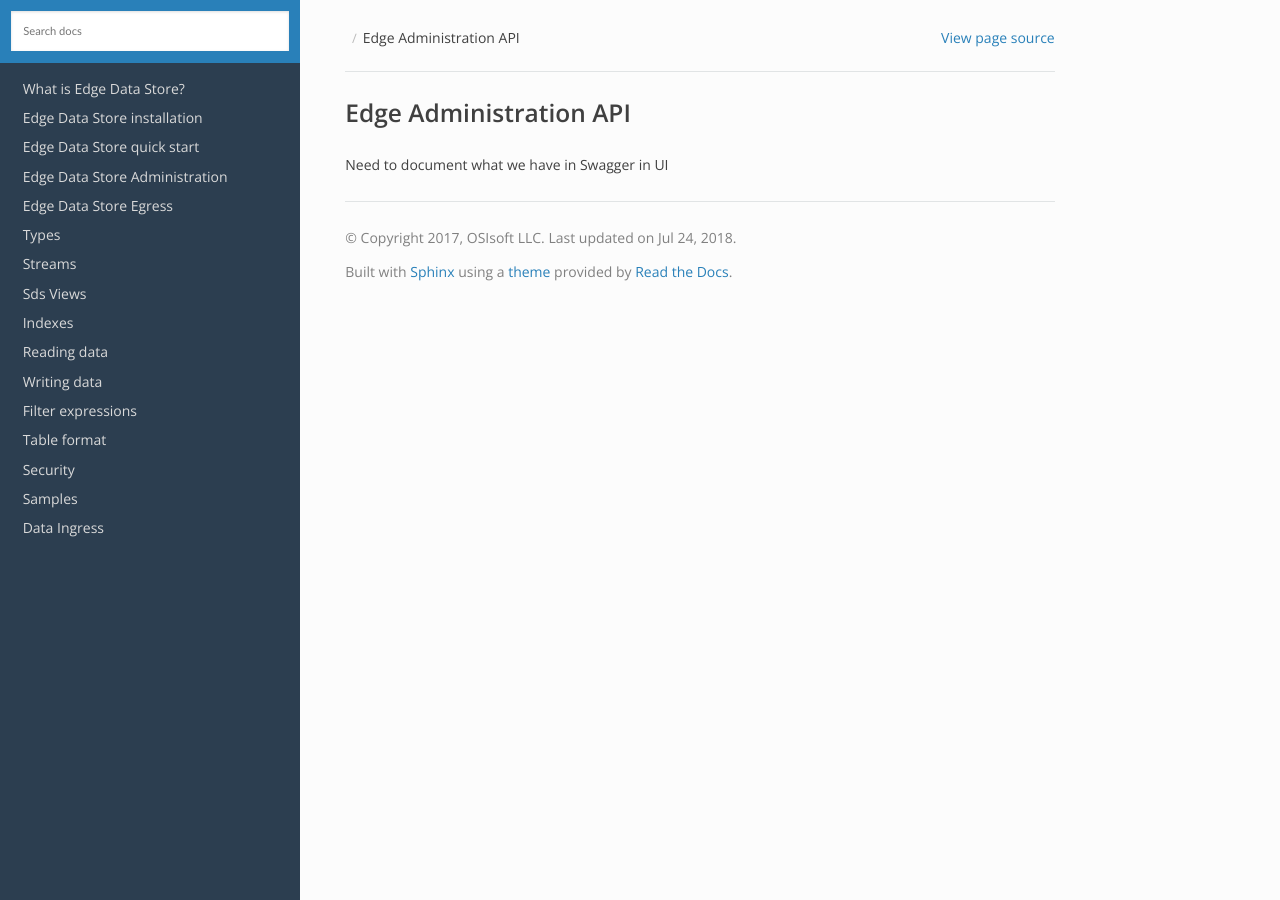
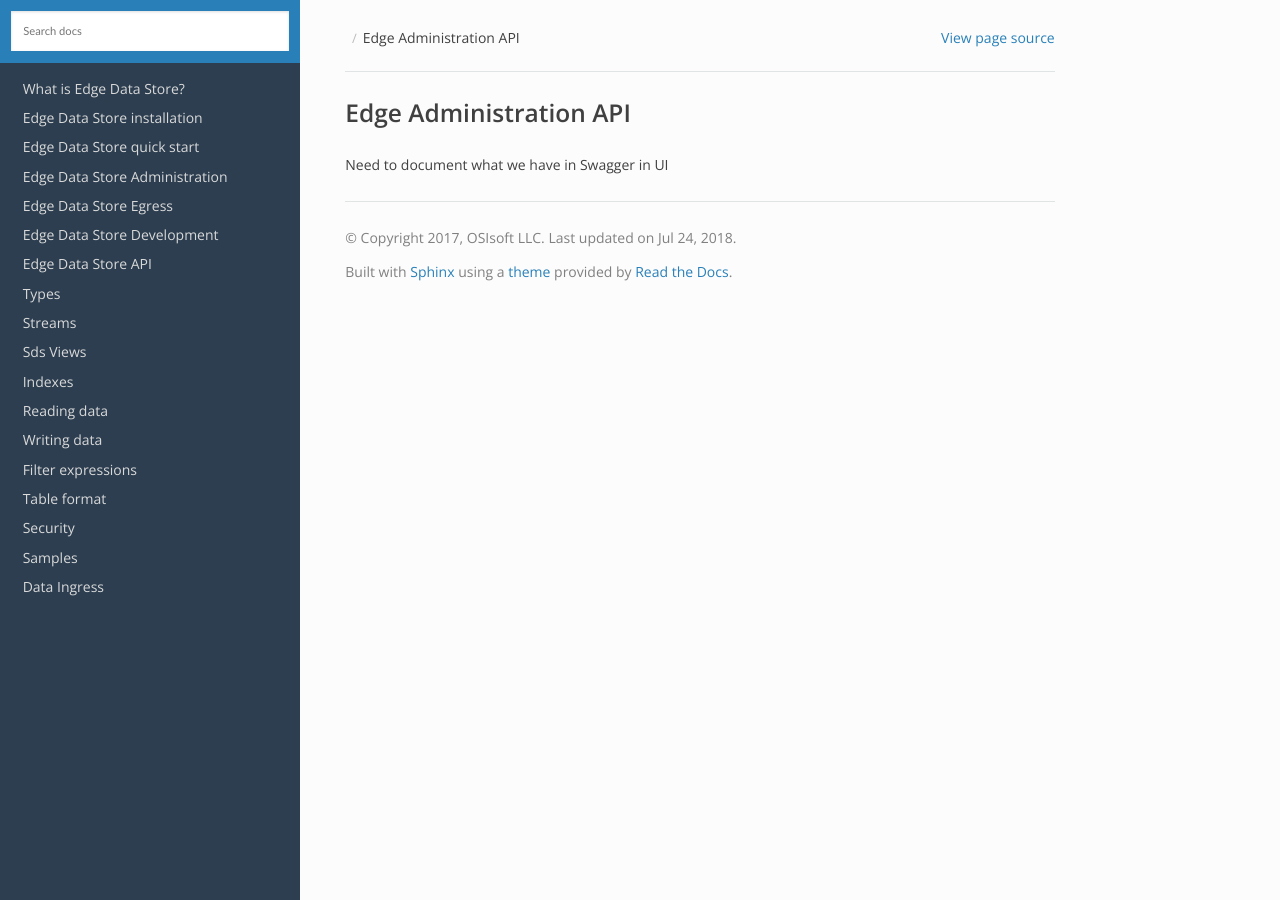
Before and after one commit to fgasparro/EdgeDS-Docs, a Sphinx documentation site: the page built from docs/EdgeAdmin_API.rst, in a window 1280 px wide. Built offline with Sphinx 7.4.7 and the Read the Docs theme 2.0.0, drawn with Linux system fonts in a browser that asks for light colours.

Commit message:
Update index.rst

```diff
--- a/docs/index.rst
+++ b/docs/index.rst
@@ -21,6 +21,8 @@ using Edge Data Store.
    EdgeDS_Quick
    EdgeDS_Admin
    Edge_Egress
+   Quick_Start
+   Edge_API
    Qi_Types
    Qi_Streams
    QiView_information
```
